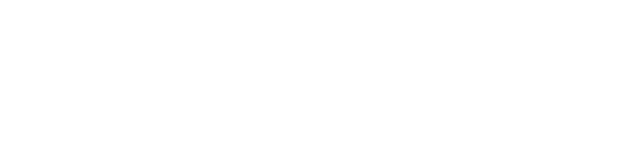
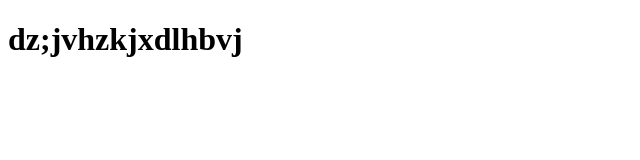
Before and after one commit to dzmitryjp-coder/Lesson-skillbox, a plain HTML site: page index.html in a window 1280 px wide. Shown: the whole page, without its empty margins (0-640 px from the left). Drawn offline with Linux system fonts and the light colour scheme.

Commit message:
new
new commit

```diff
--- a/index.html
+++ b/index.html
@@ -5,6 +5,7 @@
     <meta name="viewport" content="width=device-width, initial-scale=1.0">
     <title>Document</title>
     <script src="index.js"></script>
+    <h1>dz;jvhzkjxdlhbvj</h1>
 </head>
 <body>
 
--- a/index.js
+++ b/index.js
@@ -1 +1,4 @@
 console.log("test");
+console.log("test");
+console.log("test");
+console.log("test");
```
